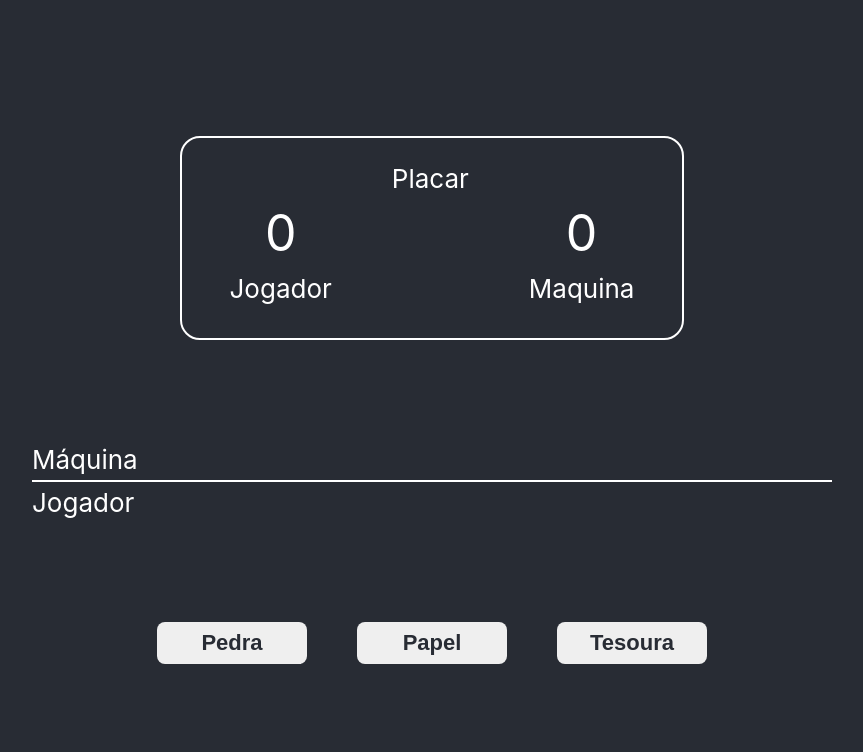
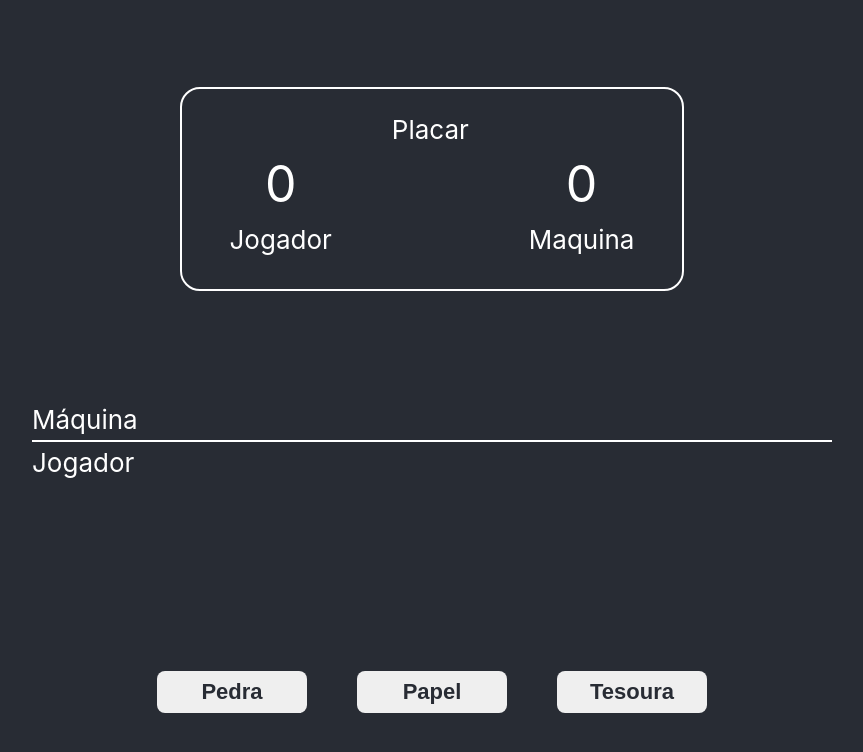
Before and after one commit to matheuspaivah2/jankenpon, a React (Create React App) app: page / in a window 1280 px wide. Shown: the top 752 px of the page, without its empty margins (208-1071 px from the left). Built offline with nearby package versions, Linux system fonts and the light colour scheme.

Commit message:
style: Inserindo tamanho fixo nos components Resultado e Jankenpon.

```diff
--- a/src/components/Jankenpon/styles.css
+++ b/src/components/Jankenpon/styles.css
@@ -1,7 +1,12 @@
 .jankenpon{
     display: flex;
     flex-direction: column;
-    margin-top: 80px;
+    justify-content: center;
+    align-items: center;
+    width: 500px;
+    height: 300px;
+    /* margin-top: 80px; */
+
   }
 
   .janMaquina, .janPlayer{
--- a/src/components/Resultado/styles.css
+++ b/src/components/Resultado/styles.css
@@ -1,4 +1,9 @@
 .container{
     display: flex;
+    justify-content: center;
+    align-items: center;
     flex-direction: column;
+    width: 500px;
+    height: 300px;
+
 }
```
